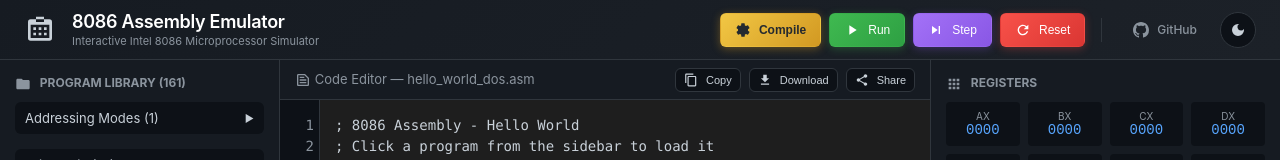
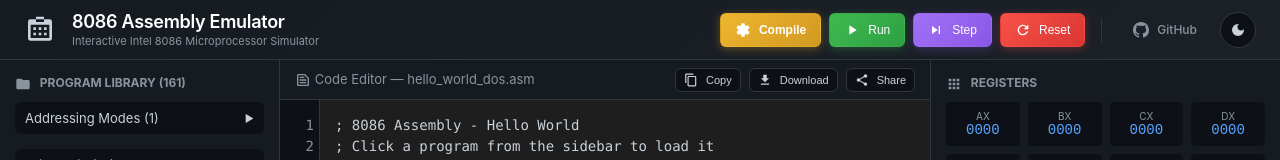
Before and after one commit to Amey-Thakur/8086-ASSEMBLY-LANGUAGE-PROGRAMS, a plain HTML site: page index.html in a window 1280 px wide. Shown: the top 160 px of the page. Drawn offline with Linux system fonts and the light colour scheme.

Commit message:
8086 Assembly Language (ASM)

```diff
--- a/index.html
+++ b/index.html
@@ -149,10 +149,10 @@
         }
 
         .btn-primary {
-            background: linear-gradient(135deg, #f2c744 0%, #d29922 100%);
-            /* Yellow/Amber */
+            background: linear-gradient(135deg, #eeb62f 0%, #d29922 100%);
+            /* Adjusted Yellow/Amber for white text */
             border-color: transparent;
-            color: #24292f;
+            color: #fff;
             box-shadow: 0 2px 8px rgba(210, 153, 34, 0.4);
             font-weight: 600;
         }
```
